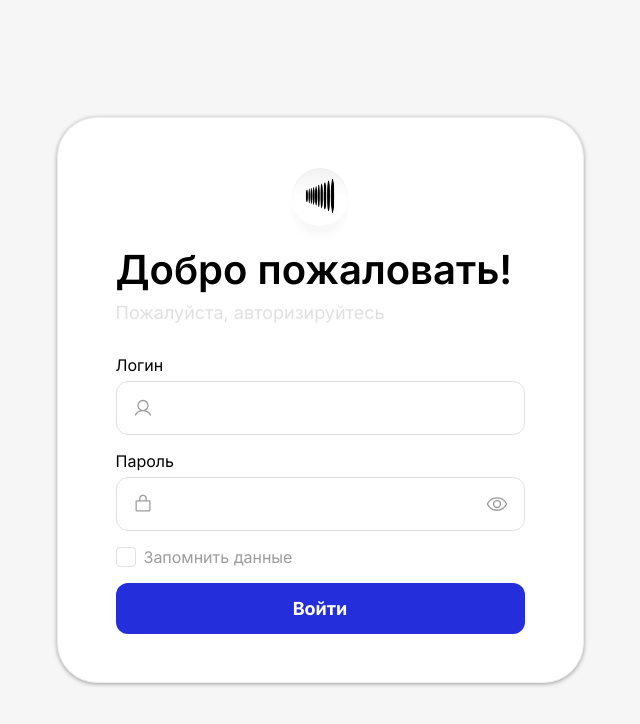
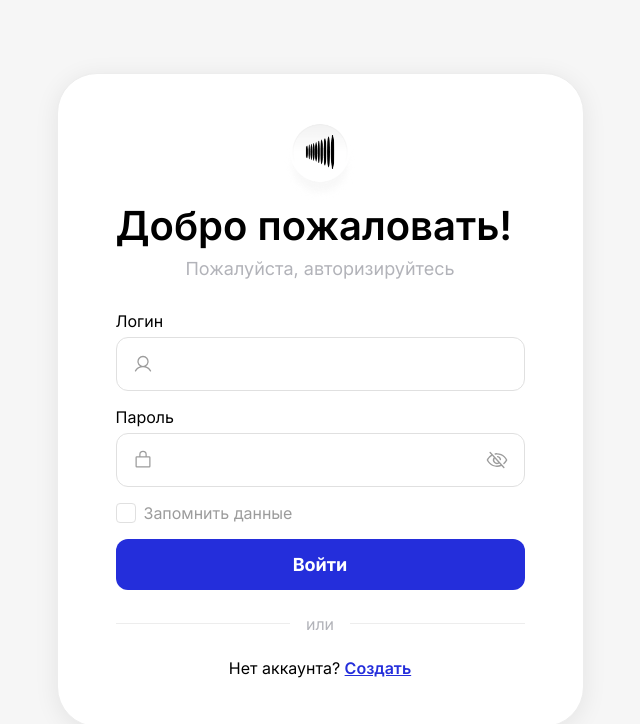
Before and after one commit to CorazonCruzo/aiti_guru, a React (Vite) app: page /login in a window 1280 px wide. Shown: the top 724 px of the page, without its empty margins (320-960 px from the left). Built offline with nearby package versions, Linux system fonts and the light colour scheme.

Commit message:
some markup fixes

```diff
--- a/src/app/styles/variables.css
+++ b/src/app/styles/variables.css
@@ -57,5 +57,5 @@
     /* ===== Shadows ===== */
 
     /* Material 3 Design Kit - Level 1 */
-    --shadow-card: 0 1px 4px 0 rgba(0, 0, 0, 0.37);
+    --shadow-card: 0 4px 24px 0 rgba(0, 0, 0, 0.08);
 }
--- a/src/features/products-table/model/columns.tsx
+++ b/src/features/products-table/model/columns.tsx
@@ -85,7 +85,7 @@ export const columns = [
         header: "",
         cell: () => (
             <div className={styles.actions}>
-                <Button variant="primary" shape="circle" size="s" iconOnly>
+                <Button variant="primary" shape="oval" size="s" iconOnly>
                     <PlusIcon size={18} />
                 </Button>
                 <Button variant="outline" shape="circle" size="s" iconOnly>
--- a/src/pages/LoginPage/LoginPage.module.css
+++ b/src/pages/LoginPage/LoginPage.module.css
@@ -23,6 +23,40 @@
 
 .subtitle {
     font-size: var(--font-size-label);
-    color: var(--color-text-subtitle);
+    color: var(--color-text-gray);
+    text-align: center;
     margin: 0 0 32px;
 }
+
+.divider {
+    display: flex;
+    align-items: center;
+    gap: 16px;
+    margin: 24px 0;
+}
+
+.divider::before,
+.divider::after {
+    content: "";
+    flex: 1;
+    height: 1px;
+    background: var(--color-border-divider);
+}
+
+.dividerText {
+    font-size: var(--font-size-body);
+    color: var(--color-text-gray);
+}
+
+.signup {
+    text-align: center;
+    font-size: var(--font-size-body);
+    color: var(--color-text-black);
+    margin: 0;
+}
+
+.signupLink {
+    color: var(--color-primary);
+    text-decoration: underline;
+    font-weight: 600;
+}
--- a/src/pages/LoginPage/LoginPage.tsx
+++ b/src/pages/LoginPage/LoginPage.tsx
@@ -10,6 +10,15 @@ export const LoginPage = () => {
             <h1 className={styles.title}>Добро пожаловать!</h1>
             <p className={styles.subtitle}>Пожалуйста, авторизируйтесь</p>
             <LoginForm />
+            <div className={styles.divider}>
+                <span className={styles.dividerText}>или</span>
+            </div>
+            <p className={styles.signup}>
+                Нет аккаунта?{" "}
+                <a href="#" className={styles.signupLink}>
+                    Создать
+                </a>
+            </p>
         </div>
     );
 };
--- a/src/pages/ProductsPage/ProductsPage.tsx
+++ b/src/pages/ProductsPage/ProductsPage.tsx
@@ -107,13 +107,13 @@ export const ProductsPage = () => {
                 <div className={styles.tableHeader}>
                     <h2 className={styles.subtitle}>Все позиции</h2>
                     <div className={styles.toolbar}>
-                        <Button variant="outline" shape="rect" size="s" iconOnly onClick={handleRefresh}>
+                        <Button variant="outline" shape="rect" size="m" iconOnly onClick={handleRefresh}>
                             <ArrowsClockwiseIcon size={20} />
                         </Button>
                         <Button
                             variant="primary"
                             shape="rect"
-                            size="s"
+                            size="m"
                             leftIcon={<PlusCircleIcon size={20} />}
                             onClick={() => setAddModalOpen(true)}
                         >
--- a/src/shared/ui/Button/Button.module.css
+++ b/src/shared/ui/Button/Button.module.css
@@ -3,7 +3,7 @@
     align-items: center;
     justify-content: center;
     gap: 10px;
-    border: 1px solid transparent;
+    border: 2px solid transparent;
     font-family: inherit;
     cursor: pointer;
     transition: opacity 0.2s;
@@ -28,7 +28,7 @@
 .outline {
     background: transparent;
     color: var(--color-text);
-    border: 1px solid var(--color-border);
+    border: 2px solid var(--color-border);
 }
 
 .outline:hover:not(:disabled) {
@@ -41,7 +41,7 @@
 }
 
 .sizeM {
-    font-size: 16px;
+    font-size: 14px;
     font-weight: 600;
 }
 
@@ -50,43 +50,61 @@
     font-weight: 700;
 }
 
+.rect {
+    border-radius: 8px;
+}
+
 .rect.sizeS {
+    padding: 5px 16px;
     border-radius: 6px;
 }
 
 .rect.sizeM {
+    padding: 9px 20px;
     border-radius: 8px;
 }
 
 .rect.sizeL {
+    padding: 13px 24px;
     border-radius: 12px;
 }
 
-.rect {
-    padding: 14px 24px;
+.rect.iconOnly.sizeS {
+    padding: 5px;
+}
+
+.rect.iconOnly.sizeM {
+    padding: 9px;
+}
+
+.rect.iconOnly.sizeL {
+    padding: 13px;
 }
 
 .oval {
-    padding: 10px 24px;
     border-radius: 23px;
 }
 
+.oval.sizeS {
+    padding: 4px 16px;
+}
+
+.oval.iconOnly.sizeS {
+    padding: 3px 15px;
+}
+
 .circle {
-    padding: 10px;
     border-radius: 50%;
 }
 
-.rect.iconOnly {
-    padding: 14px;
+.circle.sizeS {
+    padding: 5px;
 }
 
-.oval.iconOnly {
-    padding: 10px 20px;
+.circle.sizeM {
+    padding: 9px;
 }
 
-.circle.iconOnly {
-    padding: 10px;
-}
 
 .fullWidth {
     width: 100%;
--- a/src/shared/ui/Input/Input.module.css
+++ b/src/shared/ui/Input/Input.module.css
@@ -76,5 +76,4 @@
 .errorText {
     font-size: 13px;
     color: var(--color-error);
-    padding-left: 16px;
 }
--- a/src/shared/ui/Input/Input.tsx
+++ b/src/shared/ui/Input/Input.tsx
@@ -53,7 +53,7 @@ export const Input = forwardRef<HTMLInputElement, InputProps>(
                             onClick={() => setPasswordVisible((v) => !v)}
                             tabIndex={-1}
                         >
-                            {passwordVisible ? <EyeSlashIcon size={22} /> : <EyeIcon size={22} />}
+                            {passwordVisible ? <EyeIcon size={22} /> : <EyeSlashIcon size={22} />}
                         </button>
                     )}
                 </div>
```
